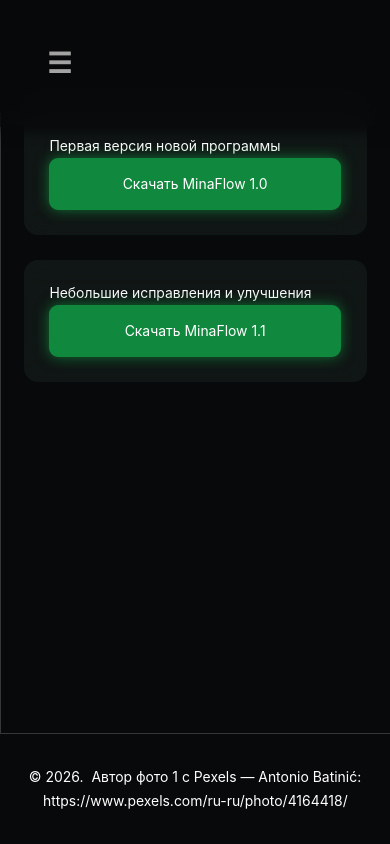
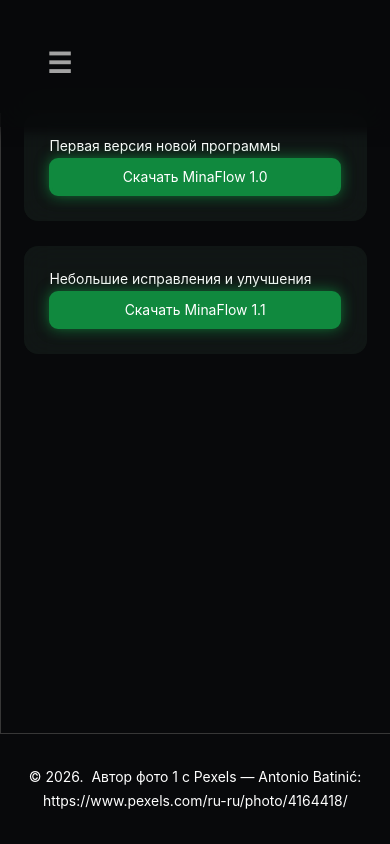
Before and after one commit to Mr-Nichosik/MyPages, a plain HTML site: page projects/SoftwareLanding/downloads.html in a window 390 px wide. Drawn offline with Linux system fonts and the light colour scheme.

Commit message:
small displays button fix in soft landing

```diff
--- a/projects/SoftwareLanding/css/responsive/responsive-index.css
+++ b/projects/SoftwareLanding/css/responsive/responsive-index.css
@@ -18,9 +18,4 @@
         flex-direction: column;
         text-align: center;
     }
-
-    .button {
-        padding: 8px;
-        display: inline;
-    }
 }
--- a/projects/SoftwareLanding/css/responsive/responsive-main.css
+++ b/projects/SoftwareLanding/css/responsive/responsive-main.css
@@ -47,3 +47,10 @@
         }
     }
 }
+
+@media (max-width: 480px) {
+    .button {
+        padding: 8px;
+        display: inline;
+    }
+}
```
